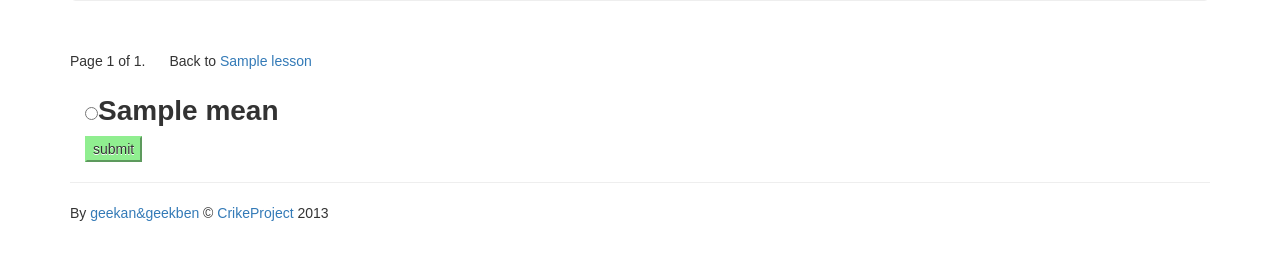
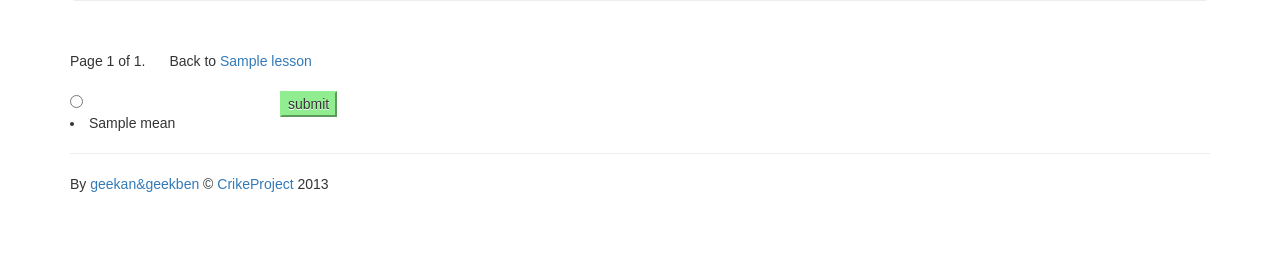
Before and after one commit to crike/crike, a Django app: template src/crike_django/crike_django/templates/crike_django/learn_pick.html in a window 1280 px wide. Shown: the part 254-514 px from the top of the page. Run offline with Django 3.2, Linux system fonts and the light colour scheme; the template is opened without the code that fills it: most values are stand-ins (such as "Sample title", 1, 10 or a date in 2020); parts of the project's set-up code (start-up, migrations or seed data) failed here and were passed over; some libraries are stand-ins or nearby versions.

Commit message:
Put all means to option using bootstrap

```diff
--- a/src/crike_django/crike_django/templates/crike_django/learn_pick.html
+++ b/src/crike_django/crike_django/templates/crike_django/learn_pick.html
@@ -27,7 +27,12 @@
 <div class='row'>
   <form action="/learn_pick/" method='post'>
     {% for option in options %}
-    <input type="radio" name="pick" value="{{option.mean|first}}" style="margin-left:30px;"><label style="font-size:200%;">{{option.mean|first}}</label></br>
+    <div class="col-6 col-sm-6 col-lg-2">
+      <input type="radio" name="pick" value="{{option.mean}}">
+        {% for m in option.mean %}
+        <li>{{m}}</li>
+        {% endfor %}
+    </div>
     {% endfor %}
     <input type="submit" style="margin-left:30px;" value="submit">
   </form>
```
